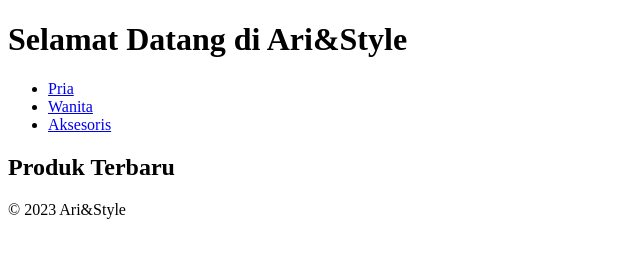
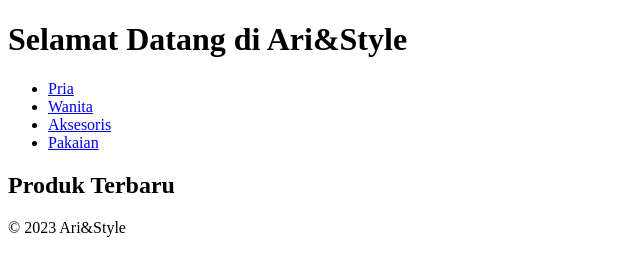
Before and after one commit to Fadhilgva/Belajar_Pagi, a plain HTML site: page index.html in a window 1280 px wide. Shown: the whole page, without its empty margins (0-640 px from the left). Drawn offline with Linux system fonts and the light colour scheme.

Commit message:
feat: add list Pakaian

```diff
--- a/index.html
+++ b/index.html
@@ -12,6 +12,7 @@
         <li><a href="#pria">Pria</a></li>
         <li><a href="#wanita">Wanita</a></li>
         <li><a href="#aksesoris">Aksesoris</a></li>
+        <li><a href="#pakaian">Pakaian</a></li>
       </ul>
     </nav>
 
```
